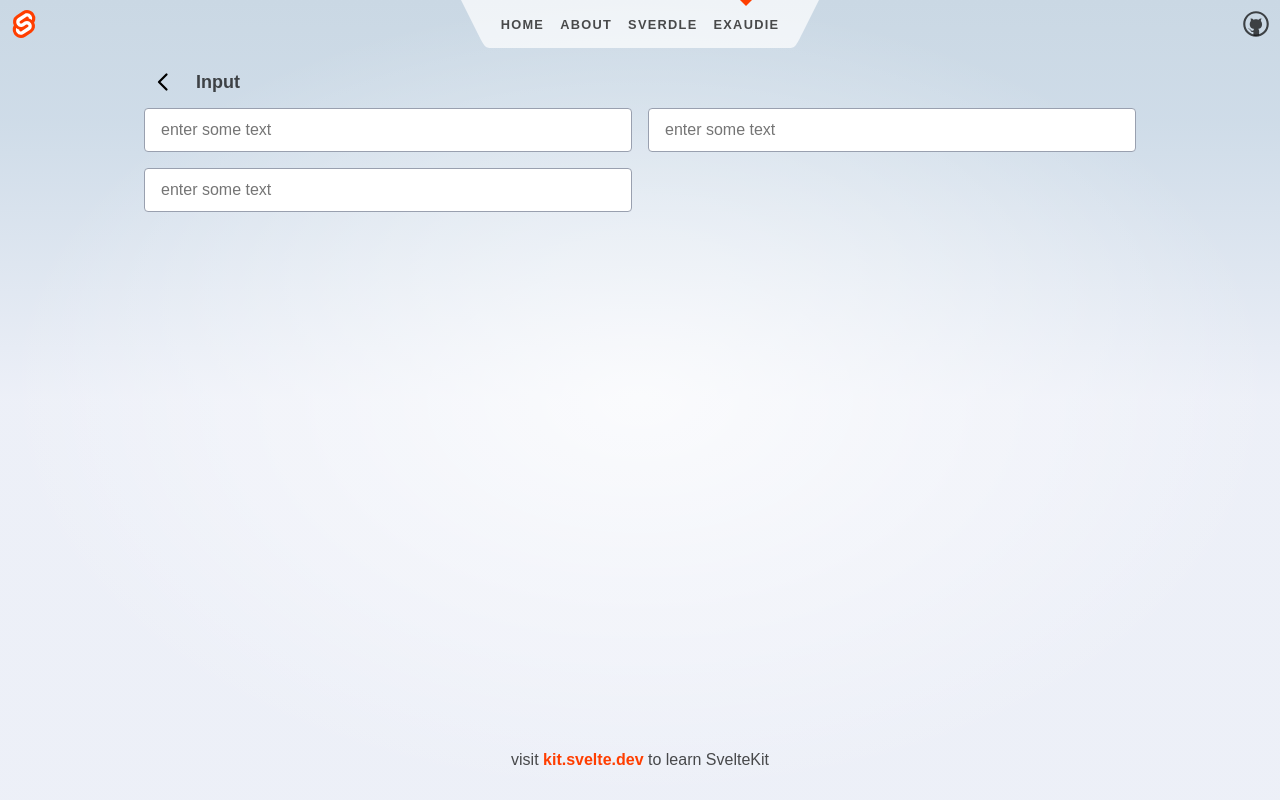
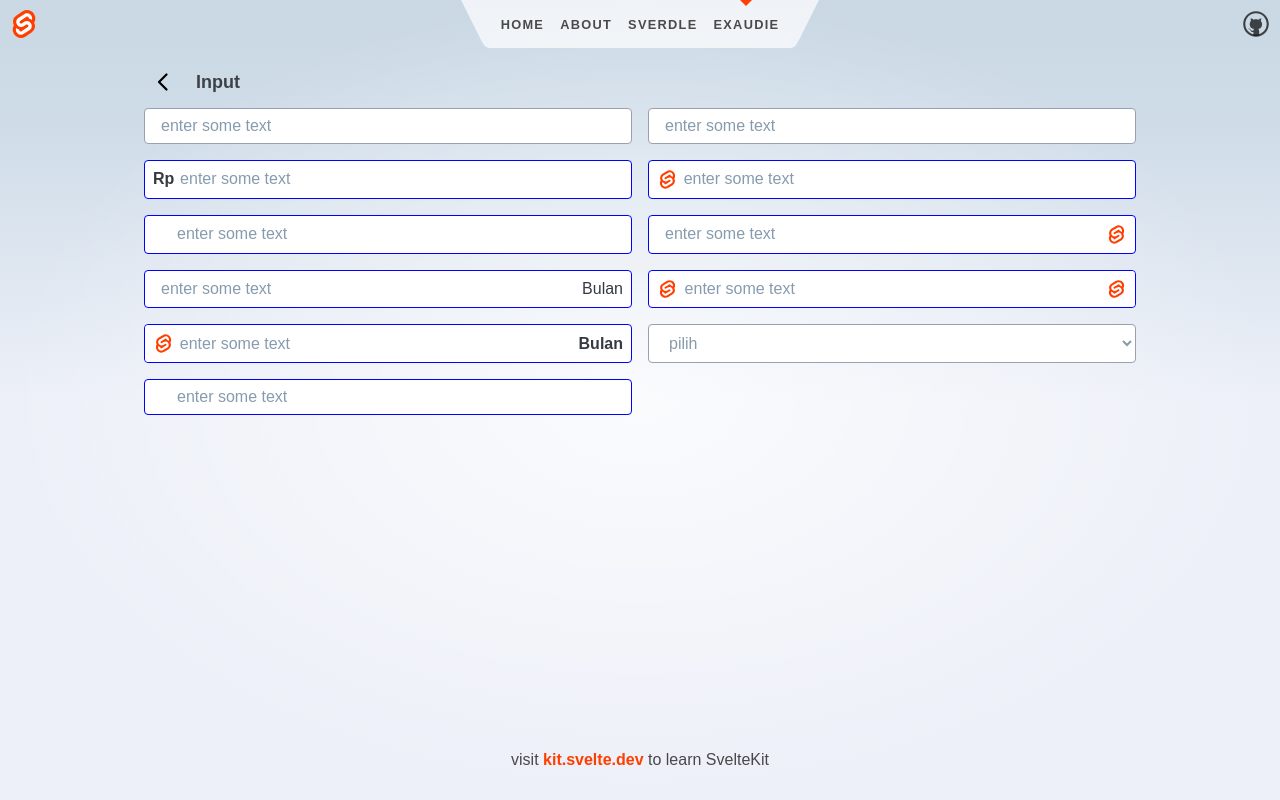
Before and after one commit to exaudie/myapp-sveltekit-example, a SvelteKit app: page /exaudie/input in a window 1280 px wide. Built offline with nearby package versions, Linux system fonts and the light colour scheme.

Commit message:
feat(PrefixSuffix): Add prefix suffix input

```diff
--- a/src/lib/components/NavToBack.svelte
+++ b/src/lib/components/NavToBack.svelte
@@ -49,6 +49,11 @@
 		font-weight: 700;
 	}
 
+	nav :global(.clicker:hover) {
+		background-color: rgba(128, 128, 128, 0.1);
+		border-radius: 4px;
+	}
+
 	nav :global(.clicker:active) {
 		background-color: grey;
 		border-radius: 4px;
--- /dev/null
+++ b/src/lib/components/ShowHidden.svelte
@@ -0,0 +1,13 @@
+<script lang="ts">
+	export let isShow: boolean = true;
+</script>
+
+<div class="displays" class:display-none={!isShow}>
+	<slot />
+</div>
+
+<style>
+	.display-none {
+		display: none;
+	}
+</style>
--- /dev/null
+++ b/src/lib/components/input/PrefixInput.svelte
@@ -0,0 +1,82 @@
+<script lang="ts">
+	import ShowHidden from '../ShowHidden.svelte';
+
+	export let opacity: string = '1';
+	export let prefixIcon: string = '';
+	export let prefixText: string = '';
+	export let textBold: boolean = false;
+</script>
+
+<div class="input-customize">
+	<div class="prefix" style="opacity: {opacity};">
+		<ShowHidden isShow={prefixText != '' && prefixIcon == ''}>
+			<span class:text-bold={textBold} class:text-regular={!textBold}>{prefixText}</span>
+		</ShowHidden>
+
+		<ShowHidden isShow={prefixIcon != ''}>
+			<img src={prefixIcon} alt="prefix" />
+		</ShowHidden>
+	</div>
+
+	<slot />
+</div>
+
+<style>
+	* {
+		margin: 0;
+		padding: 0;
+		-webkit-box-sizing: border-box;
+		-moz-box-sizing: border-box;
+		box-sizing: border-box;
+	}
+
+	.input-customize {
+		background-color: white;
+		display: flex;
+		flex-direction: row;
+		align-items: center;
+		border: 1px solid blue;
+		border-radius: 4px;
+	}
+
+	.input-customize :global(.input-customize) {
+		border: none !important;
+		width: 100%;
+	}
+
+	.input-customize :global(input) {
+		width: 100%;
+		flex-grow: 1;
+		border: none;
+		background: none;
+		padding-left: 0.5em;
+	}
+
+	.input-customize :global(input.customize):focus {
+		outline: 0;
+	}
+
+	.input-customize :global(input:-moz-focusring) {
+		text-shadow: 0 0 0 #000;
+	}
+
+	.input-customize:focus-within {
+		border-color: greenyellow;
+	}
+
+	.input-customize .prefix {
+		min-width: 1.5em;
+		padding: 0.5em 0 0.5em 0.5em;
+	}
+
+	.input-customize .prefix span {
+		color: var(--text-primary);
+		font-size: 1em;
+	}
+
+	.input-customize .prefix img {
+		display: block;
+		height: 1.3em;
+		width: 1.3em;
+	}
+</style>
--- /dev/null
+++ b/src/lib/components/input/SuffixInput.svelte
@@ -0,0 +1,86 @@
+<script lang="ts">
+	import Clicker from '../Clicker.svelte';
+	import ShowHidden from '../ShowHidden.svelte';
+
+	export let opacity: string = '1';
+	export let suffixIcon: string = '';
+	export let suffixText: string = '';
+	export let textBold: boolean = false;
+</script>
+
+<div class="input-customize">
+	<slot />
+
+	<Clicker on:onClick>
+		<div class="suffix" style="opacity: {opacity};">
+			<ShowHidden isShow={suffixText != '' && suffixIcon == ''}>
+				<span class:text-bold={textBold} class:text-regular={!textBold}>{suffixText}</span>
+			</ShowHidden>
+
+			<ShowHidden isShow={suffixIcon != ''}>
+				<img src={suffixIcon} alt="suffix" />
+			</ShowHidden>
+		</div>
+	</Clicker>
+</div>
+
+<style>
+	* {
+		margin: 0;
+		padding: 0;
+		-webkit-box-sizing: border-box;
+		-moz-box-sizing: border-box;
+		box-sizing: border-box;
+	}
+	.input-customize {
+		background-color: white;
+		display: flex;
+		flex-direction: row;
+		align-items: center;
+		border: 1px solid blue;
+		border-radius: 4px;
+	}
+
+	.input-customize :global(.input-customize) {
+		border: none !important;
+		width: 100%;
+	}
+
+	.input-customize :global(input) {
+		width: 100%;
+		flex-grow: 1;
+		border: none;
+		background: none;
+		padding-right: 0.5em;
+	}
+
+	.input-customize :global(input.customize):focus {
+		outline: 0;
+	}
+
+	.input-customize :global(input:-moz-focusring) {
+		text-shadow: 0 0 0 #000;
+	}
+
+	.input-customize:focus-within {
+		border-color: greenyellow;
+	}
+
+	.input-customize .suffix {
+		display: flex;
+		justify-content: end;
+		min-width: 1.5em;
+		padding: 0.5em 0.5em 0.5em 0;
+	}
+
+	.input-customize .suffix span {
+		color: var(--text-primary);
+		font-size: 1em;
+	}
+
+	.input-customize .suffix img {
+		display: block;
+		height: 1.3em;
+		width: 1.3em;
+	}
+</style>
--- a/src/lib/components/input/input.svelte
+++ b/src/lib/components/input/input.svelte
@@ -11,15 +11,31 @@
 	};
 </script>
 
-<input use:typeAction {id} {name} {placeholder} bind:value class:error-border={isError} />
+<input
+	use:typeAction
+	{id}
+	{name}
+	{placeholder}
+	bind:value
+	class="customize"
+	class:error-border={isError}
+/>
 
 <style>
 	input {
-		padding: 12px 16px;
+		background-color: white;
 		border-radius: 4px;
 		border: 1px solid #99a0af;
+		color: var(--text-primary);
+		padding: 0.5em 1em;
 		text-overflow: ellipsis;
 	}
+
+	input::placeholder {
+		color: var(--text-scondary);
+		opacity: 1;
+	}
+
 	.error-border {
 		border: 1px solid red;
 	}
--- a/src/lib/components/select/Select.svelte
+++ b/src/lib/components/select/Select.svelte
@@ -21,14 +21,14 @@
 <style>
 	select {
 		background-color: white;
-		display: inline-block;
 		border: thin solid #99a0af;
 		border-radius: 4px;
-		text-overflow: ellipsis;
 		color: var(--text-primary);
+		display: inline-block;
 		font: inherit;
 		line-height: 1.5em;
 		padding: 0.5em 3.5em 0.5em 1em;
+		text-overflow: ellipsis;
 	}
 
 	.error-border {
--- a/src/lib/constants/ExaudieMenu.ts
+++ b/src/lib/constants/ExaudieMenu.ts
@@ -9,7 +9,7 @@ export const menuItems = [
 	{ title: 'Form Enhance', subtitle: '', page: '/formenhance' },
 	{ title: 'Input Validate', subtitle: '', page: '/inputvalidate' },
 	{ title: 'File Upload', subtitle: '', page: '/fileupload' },
-	{ title: 'Simmer', subtitle: '', page: '/simmer' },
+	{ title: 'Simmer / Skeleton', subtitle: '', page: '/simmer' },
 	{ title: 'SneckBar', subtitle: '', page: '/sneckbar' },
 	{ title: 'Table', subtitle: '', page: '/table' },
 	{ title: 'Table Freeze', subtitle: '', page: '/table-freeze' }
--- a/src/routes/exaudie/(pages)/input/+page.svelte
+++ b/src/routes/exaudie/(pages)/input/+page.svelte
@@ -4,6 +4,10 @@
 	import NavToBack from '$lib/components/NavToBack.svelte';
 	import VerticalSpace from '$lib/components/VerticalSpace.svelte';
 	import Input from '$lib/components/input/input.svelte';
+	import PrefixInput from '$lib/components/input/PrefixInput.svelte';
+	import Select from '$lib/components/select/Select.svelte';
+	import SvelteIcon from '$lib/images/svelte-logo.svg';
+	import SuffixInput from '$lib/components/input/SuffixInput.svelte';
 
 	const currentPath = $page.url.pathname;
 	const pathSplit = currentPath.split('/');
@@ -14,10 +18,49 @@
 	linkBack="/exaudie"
 />
 <VerticalSpace height="8px" />
+
 <div class="wrap">
 	<Input placeholder="enter some text" />
+
 	<Input placeholder="enter some text" />
-	<Input placeholder="enter some text" />
+
+	<PrefixInput prefixText="Rp" textBold={true}>
+		<Input placeholder="enter some text" />
+	</PrefixInput>
+
+	<PrefixInput prefixIcon={SvelteIcon}>
+		<Input placeholder="enter some text" />
+	</PrefixInput>
+
+	<PrefixInput>
+		<Input placeholder="enter some text" />
+	</PrefixInput>
+
+	<SuffixInput suffixIcon={SvelteIcon}>
+		<Input placeholder="enter some text" />
+	</SuffixInput>
+
+	<SuffixInput suffixText="Bulan">
+		<Input placeholder="enter some text" />
+	</SuffixInput>
+
+	<PrefixInput prefixIcon={SvelteIcon}>
+		<SuffixInput suffixIcon={SvelteIcon}>
+			<Input placeholder="enter some text" />
+		</SuffixInput>
+	</PrefixInput>
+
+	<SuffixInput suffixText="Bulan" textBold={true}>
+		<PrefixInput prefixIcon={SvelteIcon}>
+			<Input placeholder="enter some text" />
+		</PrefixInput>
+	</SuffixInput>
+
+	<Select placeholder="pilih" />
+
+	<PrefixInput>
+		<Input placeholder="enter some text" />
+	</PrefixInput>
 </div>
 
 <style>
--- a/src/routes/exaudie/(pages)/select/+page.svelte
+++ b/src/routes/exaudie/(pages)/select/+page.svelte
@@ -19,6 +19,12 @@
 />
 <VerticalSpace height="8px" />
 <div class="wrap">
+	<Select placeholder="select month">
+		{#each getMonthList() as month}
+			<option value={month}>{month}</option>
+		{/each}
+	</Select>
+
 	<Select placeholder="select month">
 		{#each getMonthList() as month}
 			<option value={month}>{month}</option>
--- a/src/routes/styles.css
+++ b/src/routes/styles.css
@@ -17,7 +17,7 @@
 
 	/* used on the exaudie page */
 	--text-primary: #343a40;
-	--text-scondary: #6c757d;
+	--text-scondary: #869cae;
 	--danger-state: #dc3545;
 }
 
@@ -110,3 +110,12 @@ button:focus:not(:focus-visible) {
 	width: 1px;
 	white-space: nowrap;
 }
+
+/* used on the exaudie page */
+.text-bold {
+	font-weight: 700;
+}
+
+.text-regular {
+	font-weight: 400;
+}
```
